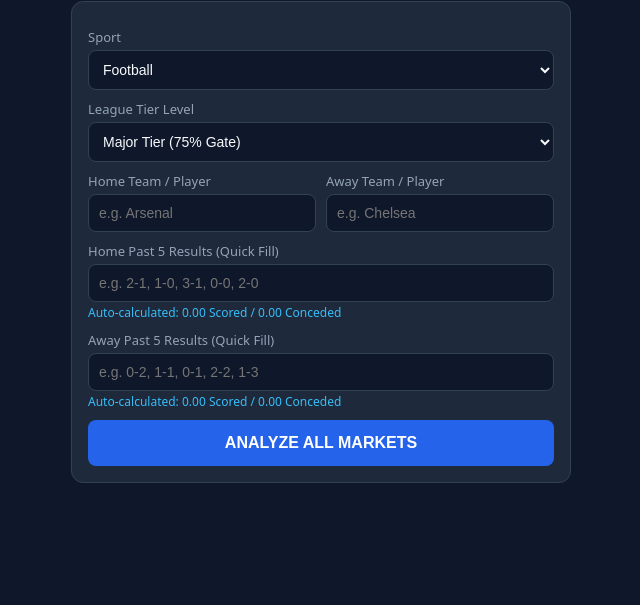
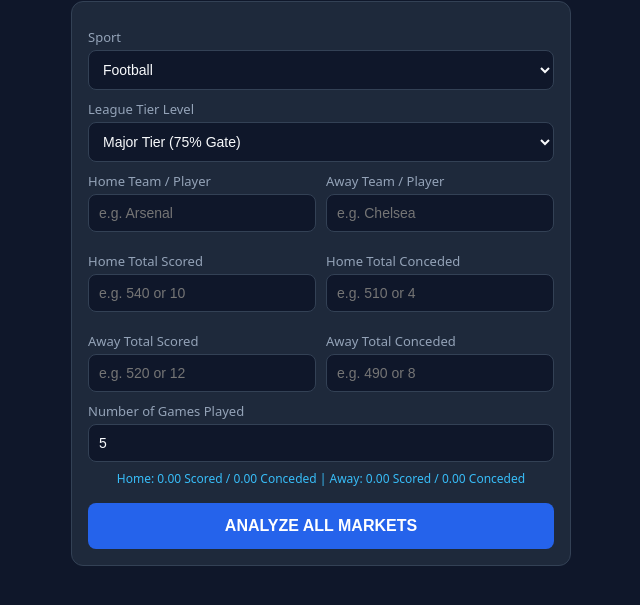
Before and after one commit to SurviveLabs/sport-prediction-app., a website: page public/index.html in a window 1280 px wide. Shown: the part 99-704 px from the top of the page, without its empty margins (319-959 px from the left). Drawn offline with Linux system fonts and the light colour scheme.

Commit message:
Refactor input labels and update margin styles

```diff
--- a/public/index.html
+++ b/public/index.html
@@ -68,13 +68,14 @@
       font-weight: bold;
       font-size: 16px;
       cursor: pointer;
-      margin-top: 10px;
+      margin-top: 16px;
     }
     button:hover { opacity: 0.9; }
     .quick-box {
       font-size: 12px;
       color: #38bdf8;
-      margin-top: 2px;
+      margin-top: 8px;
+      text-align: center;
     }
     .output-box {
       display: none;
@@ -131,31 +132,52 @@
 
     <div class="grid">
       <div>
-        <label>Home Team / Player</label>
+        <label for="homeName">Home Team / Player</label>
         <input type="text" id="homeName" placeholder="e.g. Arsenal" />
       </div>
       <div>
-        <label>Away Team / Player</label>
+        <label for="awayName">Away Team / Player</label>
         <input type="text" id="awayName" placeholder="e.g. Chelsea" />
       </div>
     </div>
 
-    <!-- Quick Parser Section -->
-    <label>Home Past 5 Results (Quick Fill)</label>
-    <input type="text" id="homePastScores" placeholder="e.g. 2-1, 1-0, 3-1, 0-0, 2-0" oninput="parseHomeScores()" />
-    <div class="quick-box" id="homeParsedStats">Auto-calculated: 0.00 Scored / 0.00 Conceded</div>
+    <!-- Home Team Totals -->
+    <div class="grid" style="margin-top: 10px;">
+      <div>
+        <label for="homeTotalScored">Home Total Scored</label>
+        <input type="number" id="homeTotalScored" placeholder="e.g. 540 or 10" oninput="updateAverages()" />
+      </div>
+      <div>
+        <label for="homeTotalConceded">Home Total Conceded</label>
+        <input type="number" id="homeTotalConceded" placeholder="e.g. 510 or 4" oninput="updateAverages()" />
+      </div>
+    </div>
 
-    <label>Away Past 5 Results (Quick Fill)</label>
-    <input type="text" id="awayPastScores" placeholder="e.g. 0-2, 1-1, 0-1, 2-2, 1-3" oninput="parseAwayScores()" />
-    <div class="quick-box" id="awayParsedStats">Auto-calculated: 0.00 Scored / 0.00 Conceded</div>
+    <!-- Away Team Totals -->
+    <div class="grid" style="margin-top: 10px;">
+      <div>
+        <label for="awayTotalScored">Away Total Scored</label>
+        <input type="number" id="awayTotalScored" placeholder="e.g. 520 or 12" oninput="updateAverages()" />
+      </div>
+      <div>
+        <label for="awayTotalConceded">Away Total Conceded</label>
+        <input type="number" id="awayTotalConceded" placeholder="e.g. 490 or 8" oninput="updateAverages()" />
+      </div>
+    </div>
 
-    <!-- Hidden numeric inputs (Populated automatically or manually) -->
-    <div class="grid" style="display:none;">
-      <input type="number" step="0.01" id="homeAvgScored" value="1.0" />
-      <input type="number" step="0.01" id="homeAvgConceded" value="1.0" />
-      <input type="number" step="0.01" id="awayAvgScored" value="1.0" />
-      <input type="number" step="0.01" id="awayAvgConceded" value="1.0" />
+    <label for="gamesCount">Number of Games Played</label>
+    <input type="number" id="gamesCount" value="5" oninput="updateAverages()" />
+
+    <!-- Real-Time Calculated Average Display -->
+    <div class="quick-box" id="calculatedAveragesDisplay">
+      Home: 0.00 Scored / 0.00 Conceded | Away: 0.00 Scored / 0.00 Conceded
     </div>
+
+    <!-- Hidden values passed to API -->
+    <input type="hidden" id="homeAvgScored" value="0" />
+    <input type="hidden" id="homeAvgConceded" value="0" />
+    <input type="hidden" id="awayAvgScored" value="0" />
+    <input type="hidden" id="awayAvgConceded" value="0" />
 
     <button onclick="runPrediction()">ANALYZE ALL MARKETS</button>
   </div>
@@ -165,48 +187,32 @@
     <div style="text-align: center;">
       <span class="badge" id="passBadge">PASSED FILTER</span>
     </div>
-    <div class="scoreline" id="expectedScore">2 - 1</div>
+    <div class="scoreline" id="expectedScore">0 - 0</div>
     <div id="marketsContainer"></div>
   </div>
 </div>
 
-  <script>
-  function calculateAverages(scoreString) {
-    const matches = scoreString.split(',').map(s => s.trim());
-    let totalScored = 0;
-    let totalConceded = 0;
-    let count = 0;
+<script>
+  function updateAverages() {
+    const games = parseFloat(document.getElementById('gamesCount').value) || 1;
 
-    matches.forEach(m => {
-      const parts = m.split('-').map(n => parseFloat(n.trim()));
-      if (parts.length === 2 && !isNaN(parts[0]) && !isNaN(parts[1])) {
-        totalScored += parts[0];
-        totalConceded += parts[1];
-        count++;
-      }
-    });
+    const hScored = parseFloat(document.getElementById('homeTotalScored').value) || 0;
+    const hConceded = parseFloat(document.getElementById('homeTotalConceded').value) || 0;
+    const aScored = parseFloat(document.getElementById('awayTotalScored').value) || 0;
+    const aConceded = parseFloat(document.getElementById('awayTotalConceded').value) || 0;
 
-    if (count === 0) return { scored: 1.0, conceded: 1.0 };
-    return {
-      scored: parseFloat((totalScored / count).toFixed(2)),
-      conceded: parseFloat((totalConceded / count).toFixed(2))
-    };
-  }
+    const hAvgS = (hScored / games).toFixed(2);
+    const hAvgC = (hConceded / games).toFixed(2);
+    const aAvgS = (aScored / games).toFixed(2);
+    const aAvgC = (aConceded / games).toFixed(2);
 
-  function parseHomeScores() {
-    const val = document.getElementById('homePastScores').value;
-    const stats = calculateAverages(val);
-    document.getElementById('homeAvgScored').value = stats.scored;
-    document.getElementById('homeAvgConceded').value = stats.conceded;
-    document.getElementById('homeParsedStats').innerText = `Auto-calculated: ${stats.scored} Scored / ${stats.conceded} Conceded`;
-  }
+    document.getElementById('homeAvgScored').value = hAvgS;
+    document.getElementById('homeAvgConceded').value = hAvgC;
+    document.getElementById('awayAvgScored').value = aAvgS;
+    document.getElementById('awayAvgConceded').value = aAvgC;
 
-  function parseAwayScores() {
-    const val = document.getElementById('awayPastScores').value;
-    const stats = calculateAverages(val);
-    document.getElementById('awayAvgScored').value = stats.scored;
-    document.getElementById('awayAvgConceded').value = stats.conceded;
-    document.getElementById('awayParsedStats').innerText = `Auto-calculated: ${stats.scored} Scored / ${stats.conceded} Conceded`;
+    document.getElementById('calculatedAveragesDisplay').innerText =
+      `Home: ${hAvgS} Scored / ${hAvgC} Conceded | Away: ${aAvgS} Scored / ${aAvgC} Conceded`;
   }
 
   async function runPrediction() {
@@ -215,14 +221,13 @@
       tier: document.getElementById('tierSelect').value,
       homeName: document.getElementById('homeName').value || 'Home',
       awayName: document.getElementById('awayName').value || 'Away',
-      homeAvgScored: parseFloat(document.getElementById('homeAvgScored').value),
-      homeAvgConceded: parseFloat(document.getElementById('homeAvgConceded').value),
-      awayAvgScored: parseFloat(document.getElementById('awayAvgScored').value),
-      awayAvgConceded: parseFloat(document.getElementById('awayAvgConceded').value)
+      homeAvgScored: parseFloat(document.getElementById('homeAvgScored').value) || 1.0,
+      homeAvgConceded: parseFloat(document.getElementById('homeAvgConceded').value) || 1.0,
+      awayAvgScored: parseFloat(document.getElementById('awayAvgScored').value) || 1.0,
+      awayAvgConceded: parseFloat(document.getElementById('awayAvgConceded').value) || 1.0
     };
 
     try {
-      // Disables browser cache on fetch calls
       const res = await fetch('/api/predict', {
         method: 'POST',
         headers: {
@@ -231,9 +236,9 @@
         },
         body: JSON.stringify(payload)
       });
+
       const data = await res.json();
 
-      // Render expected score
       document.getElementById('expectedScore').innerText = `${data.expectedScore.home} - ${data.expectedScore.away}`;
 
       const badge = document.getElementById('passBadge');
@@ -245,7 +250,6 @@
         badge.style.background = '#dc2626';
       }
 
-      // Render sport-specific markets dynamically
       const container = document.getElementById('marketsContainer');
       container.innerHTML = '';
       data.markets.forEach(m => {
@@ -260,6 +264,6 @@
       alert('Error fetching prediction. Please check inputs.');
     }
   }
-  </script>
+</script>
 </body>
 </html>
```
